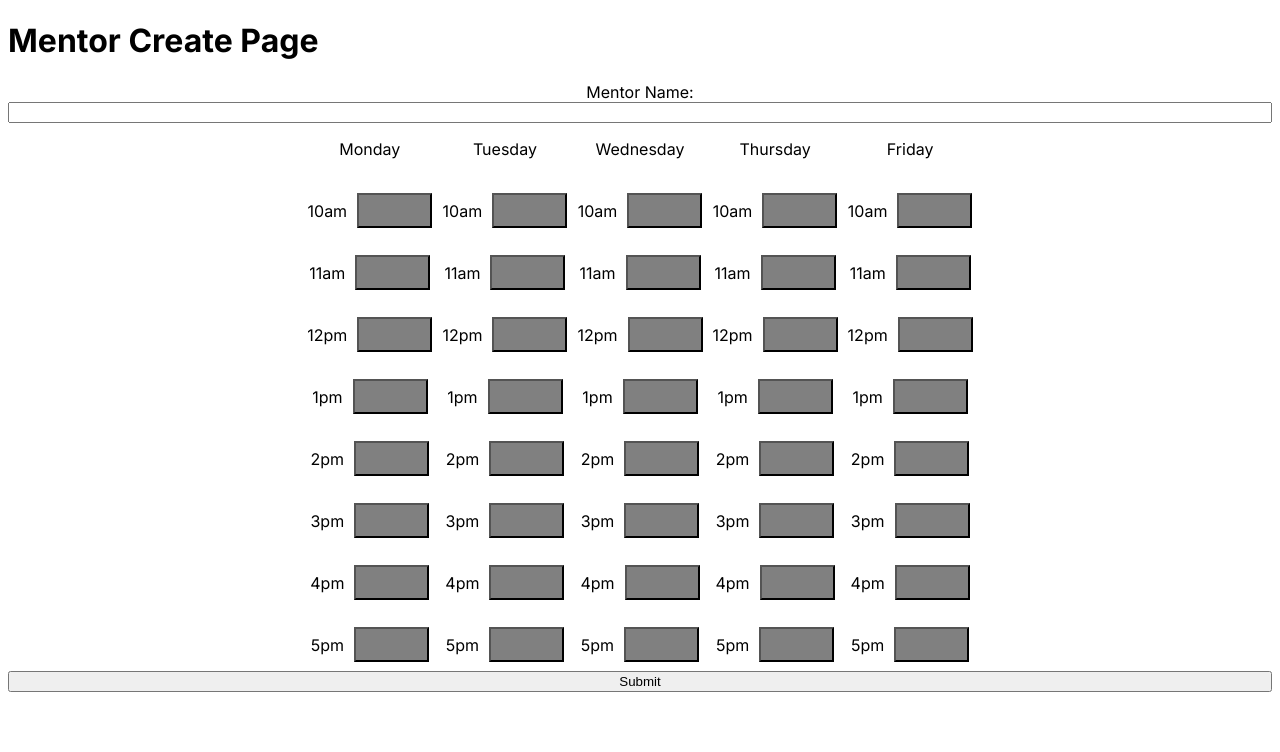
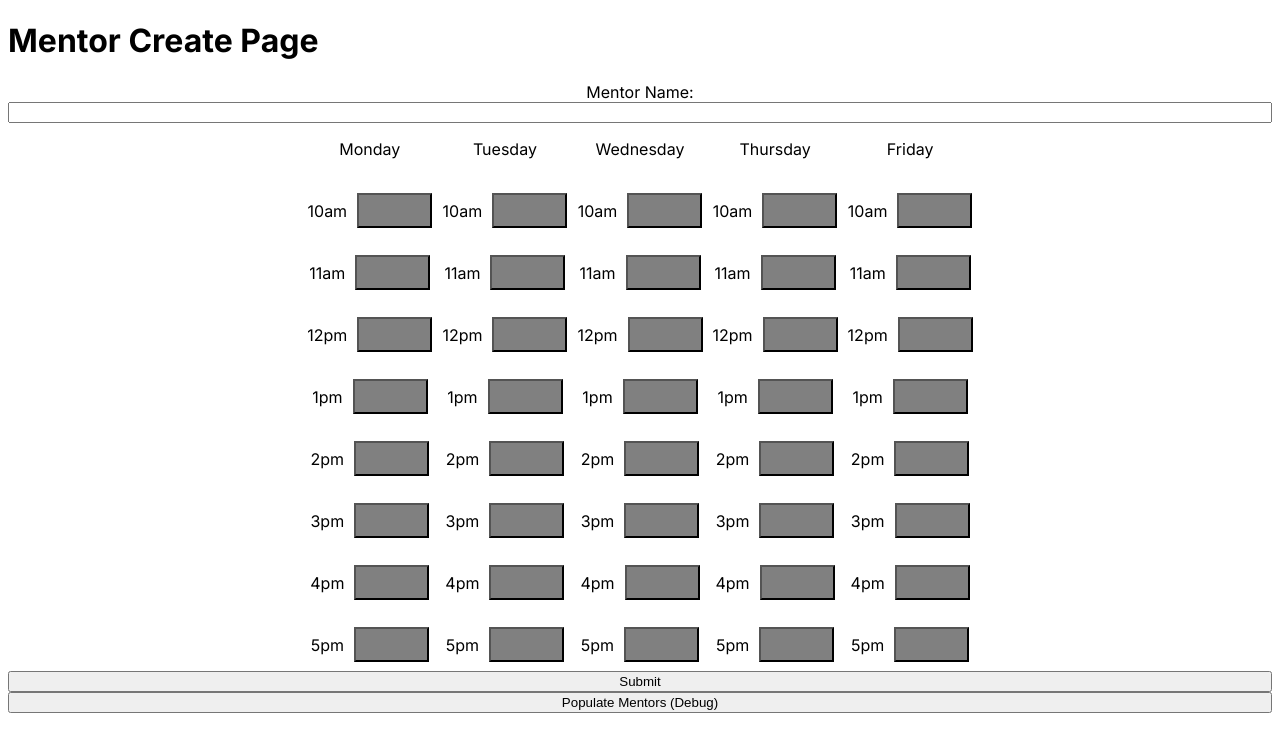
Before and after one commit to BlckHawker/Mentor-Schedule-Maker, a Next.js app: page /mentor/create in a window 1280 px wide. Shown: the top 752 px of the page. Built offline with nearby package versions, Linux system fonts and the light colour scheme.

Commit message:
add test button that will populate mentors in localstorage

```diff
--- a/src/components/CreateMentor.tsx
+++ b/src/components/CreateMentor.tsx
@@ -14,7 +14,7 @@ const CreateMentor = () => {
     "Friday": [false, false, false, false, false, false, false, false],
   };
   useEffect(() => {
-    if(savedMentors !== undefined) {
+    if (savedMentors !== undefined) {
       console.log('updating local storage')
       localStorage.setItem("mentors", JSON.stringify(savedMentors))
     }
@@ -24,7 +24,7 @@ const CreateMentor = () => {
       setIsLoading(true);
 
       let str = localStorage.getItem("mentors");
-      if(str === "undefined" || str === null) {
+      if (str === "undefined" || str === null) {
         str = "[]";
       }
       const localStorageMentors = JSON.parse(str);
@@ -51,6 +51,7 @@ const CreateMentor = () => {
         <Day day="Friday" availability={availability["Friday"]}></Day>
       </div>
       <button onClick={() => buttonClick()}>Submit</button>
+      <button onClick={() => populateMentors()}>Populate Mentors (Debug)</button>
       <p style={{ color: "red" }}>{warningText}</p>
     </div>
   );
@@ -73,13 +74,13 @@ const CreateMentor = () => {
     }
 
     //this should never happen
-    if(savedMentors === undefined) {
+    if (savedMentors === undefined) {
       setWarningText("Something went wrong. Contact the developers.");
       return;
     }
 
     //verify a mentor with that name doesn't exist
-    if(savedMentors.find(m => m.name === mentorName) !== undefined) {
+    if (savedMentors.find(m => m.name === mentorName) !== undefined) {
       setWarningText(`A mentor with the name "${mentorName}" already exists`);
       return;
     }
@@ -91,6 +92,113 @@ const CreateMentor = () => {
       ]
     );
     setWarningText(`Created new mentor: ${mentorName}`); //! this should be changed to not show as a warning
+  }
+
+  //Debug method that populates the mentor with dummy data
+  function populateMentors() {
+    const mentors = [];
+    mentors.push({
+      name: "Andrew Lee", availability: {
+        //10   11    12      1      2      3      4     5
+        "Monday": [false, false, false, false, false, false, false, false],
+        "Tuesday": [false, false, true, false, false, false, true, true],
+        "Wednesday": [false, false, false, false, false, false, false, false],
+        "Thursday": [false, false, false, true, false, false, false, false],
+        "Friday": [false, false, false, false, false, false, false, false],
+      }
+    });
+
+    mentors.push({
+      name: "Aneesh Bukya", availability: {
+        //10   11    12      1      2      3      4     5
+        "Monday": [false, false, false, false, false, false, true, true],
+        "Tuesday": [false, false, false, false, false, false, false, false],
+        "Wednesday": [false, false, false, false, false, false, true, true],
+        "Thursday": [false, false, false, false, false, false, false, false],
+        "Friday": [false, false, false, false, false, false, false, false],
+      }
+    });
+
+    mentors.push({
+      name: "Anthony", availability: {
+                    //10   11    12      1      2      3      4     5
+        "Monday": [false, false, false, true, false, false, false, false],
+        "Tuesday": [false, false, false, false, true, false, false, false],
+        "Wednesday": [false, false, false, true, false, false, false, false],
+        "Thursday": [false, false, false, false, true, false, false, false],
+        "Friday": [false, false, false, false, true, false, true, false],
+      }
+    });
+
+    mentors.push({
+      name: "Cooper Mistishin", availability: {
+        //10   11    12      1      2      3      4     5
+        "Monday": [true, true, false, false, true, true, true, true],
+        "Tuesday": [true, true, false, false, false, false, false, false],
+        "Wednesday": [true, true, false, false, true, true, true, true],
+        "Thursday": [true, true, false, false, false, false, false, false],
+        "Friday": [true, true, false, false, true, true, true, true],
+      }
+    });
+
+    mentors.push({
+      name: "Evan Kinsey", availability: {
+                  //10   11    12      1      2      3      4     5
+        "Monday": [true, false, false, false, true, true, false, false],
+        "Tuesday": [false, false, false, false, false, false, false, false],
+        "Wednesday": [true, false, false, false, true, true, false, false],
+        "Thursday": [false, false, false, false, false, false, false, false],
+        "Friday": [true, false, false, false, true, true, false, false],
+      }
+    });
+
+    mentors.push({
+      name: "Hridiza", availability: {
+                  //10   11    12      1      2      3      4     5
+      "Monday": [false, false, true, false, false, false, false, false],
+      "Tuesday": [false, false, false, false, false, false, false, false],
+      "Wednesday": [false, false, false, false, false, false, false, false],
+      "Thursday": [false, false, false, false, false, false, false, false],
+      "Friday": [false, false, true, false, false, false, false, false],
+      }
+    });
+
+    mentors.push({
+      name: "Max", availability: {
+                  //10   11    12      1      2      3      4     5
+        "Monday": [true, true, true, true, false, false, false, false],
+        "Tuesday": [true, false, false, false, false, false, false, false],
+        "Wednesday": [true, true, true, true, false, false, false, false],
+        "Thursday": [true, false, false, false, false, false, false, false],
+        "Friday": [true, true, true, true, false, false, false, false],
+      }
+    });
+
+    mentors.push({
+      name: "Ryan Yocum", availability: {
+                    //10   11    12      1      2      3      4     5
+        "Monday": [false, false, true, true, true, true, false, false],
+        "Tuesday": [false, false, false, true, true, true, false, false],
+        "Wednesday": [false, false, true, true, true, false, false, false],
+        "Thursday": [false, false, false, true, true, true, false, false],
+        "Friday": [false, false, true, true, false, false, false, false],
+      }
+    });
+
+    mentors.push({
+      name: "Sylvia", availability: {
+                  //10   11    12      1      2      3      4     5
+        "Monday": [false, false, false, false, false, false, true, true],
+        "Tuesday": [false, false, true, true, true, true, false, false],
+        "Wednesday": [false, false, false, false, false, false, true, true],
+        "Thursday": [false, false, true, true, true, true, false, false],
+        "Friday": [false, false, false, false, false, false, true, true],
+      }
+    });
+    setSavedMentors(mentors);
+
+    setWarningText(`Added debug schedules for ${mentors.map(m => m.name).join(", ")}. (${mentors.length})`);
+
 
 
   }
--- a/src/components/Mentor.tsx
+++ b/src/components/Mentor.tsx
@@ -6,7 +6,6 @@ interface Props {
     availability: { Monday: boolean[]; Tuesday: boolean[]; Wednesday: boolean[]; Thursday: boolean[]; Friday: boolean[]; };
 }
 const Mentor = (props: Props) => {
-    console.log(props.availability);
     return (
         <div>
             <p>{`${props.name}'s Availability`}</p>
--- a/src/components/Row.tsx
+++ b/src/components/Row.tsx
@@ -4,7 +4,6 @@ interface Props {
     row: boolean[]
 }
 const Row = (props: Props) => {
-    console.log(props);
     return (
         <tr>
             <td>{props.day}</td>
```
Also changed, not shown: src/components/ViewMentor.tsx (+24 -1 lines), 1 other file (tests, documents, lock files or other folders).
